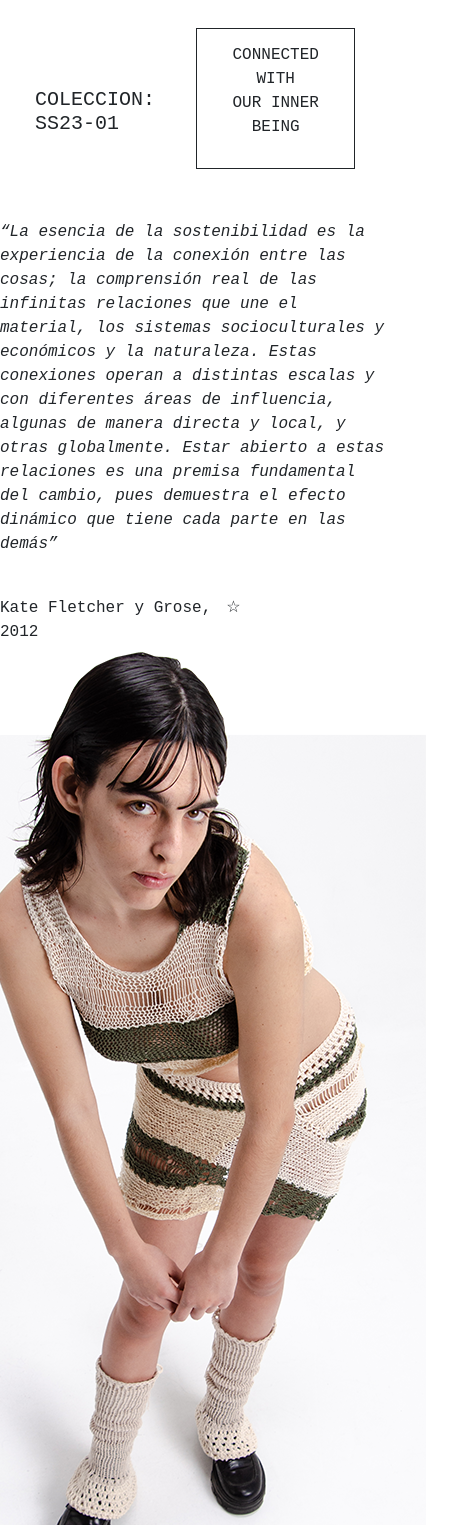
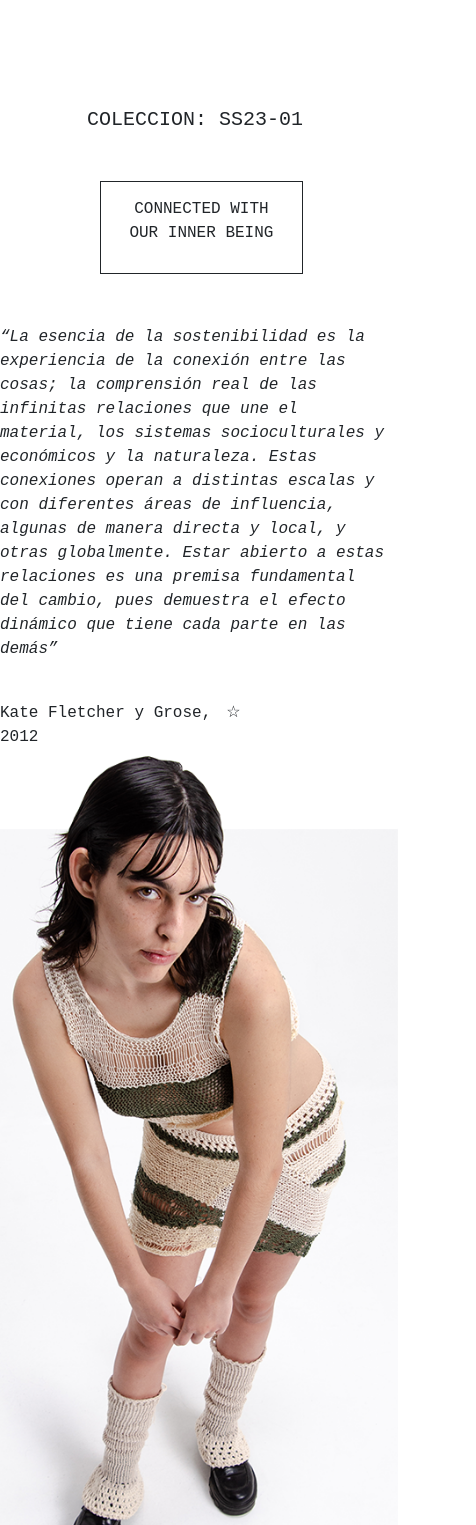
Before and after one commit to Andrey-Molina/Andrey-Molina.github.io, a plain HTML site: page index.html in a window 390 px wide. Shown: the part 475-2000 px from the top of the page, 476 px wide, since content can reach past the window. Drawn offline with nearby package versions, Linux system fonts and the light colour scheme.

Commit message:
Fixed image02 media query

```diff
--- a/css/style.css
+++ b/css/style.css
@@ -5,7 +5,6 @@ arramcamos con un reset
 use rem instead of px
 use % for adaptable elements
 20px = 1.25rem
-reconozco que en nombres de las clases haber mezclado el ingles y el español, sepan disculpar
 */
 
 *{
@@ -14,7 +13,7 @@ reconozco que en nombres de las clases haber mezclado el ingles y el español, s
     box-sizing: border-box;
     font-weight: normal;
     font-family: 'Space Mono', monospace;
-    /*border: 1px solid;*/
+    /*border: 1px solid red;*/
     /*applies all*/
 }
 * a{
@@ -220,7 +219,9 @@ reconozco que en nombres de las clases haber mezclado el ingles y el español, s
 
 
 #main-grid .imagenes .imagen02 img{
-    padding: 0px 50px 50px 50px;
+    height: auto;
+    width: auto;
+    padding: 0 50px 50px 50px;
 }
 
 #main-grid .imagenes .imagen01 img{
@@ -866,7 +867,9 @@ y que puedo reciclar clases (no se me había ni pasado por la cabeza tbh)
         margin-right: 1rem;
     }
 
-
+    .nav-bar-bg {
+        display: none;
+    }
 
 }
 
@@ -913,25 +916,30 @@ y que puedo reciclar clases (no se me había ni pasado por la cabeza tbh)
         margin-top: 24px;
         gap: 260px;
     }
+    #main-grid .imagenes .imagen02 img {
+        height: 88%;
+        width: auto;
+        padding: 0;
+    }
 
+    #main-grid .introduccion {
+        margin-top: 1%;
+        grid-column: 1/7;
+    }
+
+    #main-grid .section02 {
+        grid-column: 1/7;
+    }
+
+    #main-grid .section01 {
+        grid-column: 1/7;
+    }
 
 
 }
 
 @media (max-width: 425px){
 
-
-    #main-grid .introduccion {
-        margin-top: 1%;
-        grid-column: 1/7;
-    }
-    #main-grid .section01 {
-        grid-column: 1/7;
-    }
-
-    #main-grid .section02 {
-        grid-column: 1/7;
-    }
 
     #main-grid .section02 a{
         text-align: center;
@@ -945,13 +953,20 @@ y que puedo reciclar clases (no se me había ni pasado por la cabeza tbh)
         margin: 50px 0 50px 0;
     }
 
+    #main-grid .section01 .elements .cont-flex {
+        flex-wrap: wrap;
+    }
 
-}
+    #main-grid .section01 .elements .cont-flex h5 {
+        padding: 19% 0;
+    }
 
 
 
 
-/*media para shop*/
+
+
+/*///////////////////media para shop*/
 
 
 
@@ -995,6 +1010,8 @@ y que puedo reciclar clases (no se me había ni pasado por la cabeza tbh)
     }
 
 
+
+
 }
 
 
@@ -1004,4 +1021,6 @@ y que puedo reciclar clases (no se me había ni pasado por la cabeza tbh)
         justify-content: space-between;
     }
 
+
+
 }
--- a/index.html
+++ b/index.html
@@ -103,7 +103,7 @@
             </div>
             <section class="contenedor-footer">
                 <div class="title-div-footer">
-                    <h1>AHER</h1>
+                    <h1 class="h4 text-black">AHER</h1>
                 </div>
                 <div class="cont-redes-flex">
                     <div class="cont-redes-border">
@@ -136,4 +136,4 @@ final ni a palo-->
 <!--a los media queries los tendria que haber maquetado primero en figma-->
 
 
-<!--los p que tienen a cortarse de una mala manra-->
+<!--los p que tienen a cortarse de una mala manera-->
```
